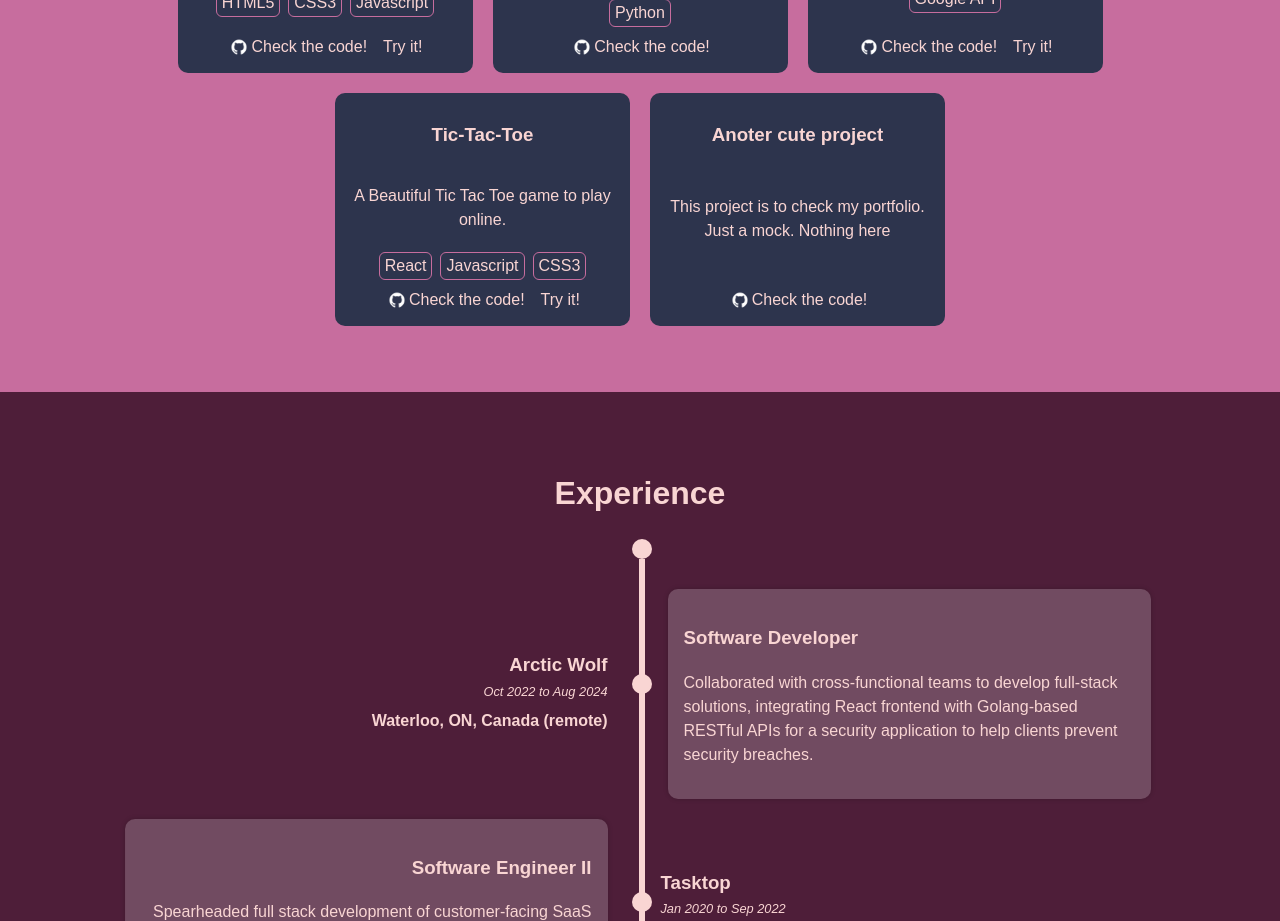
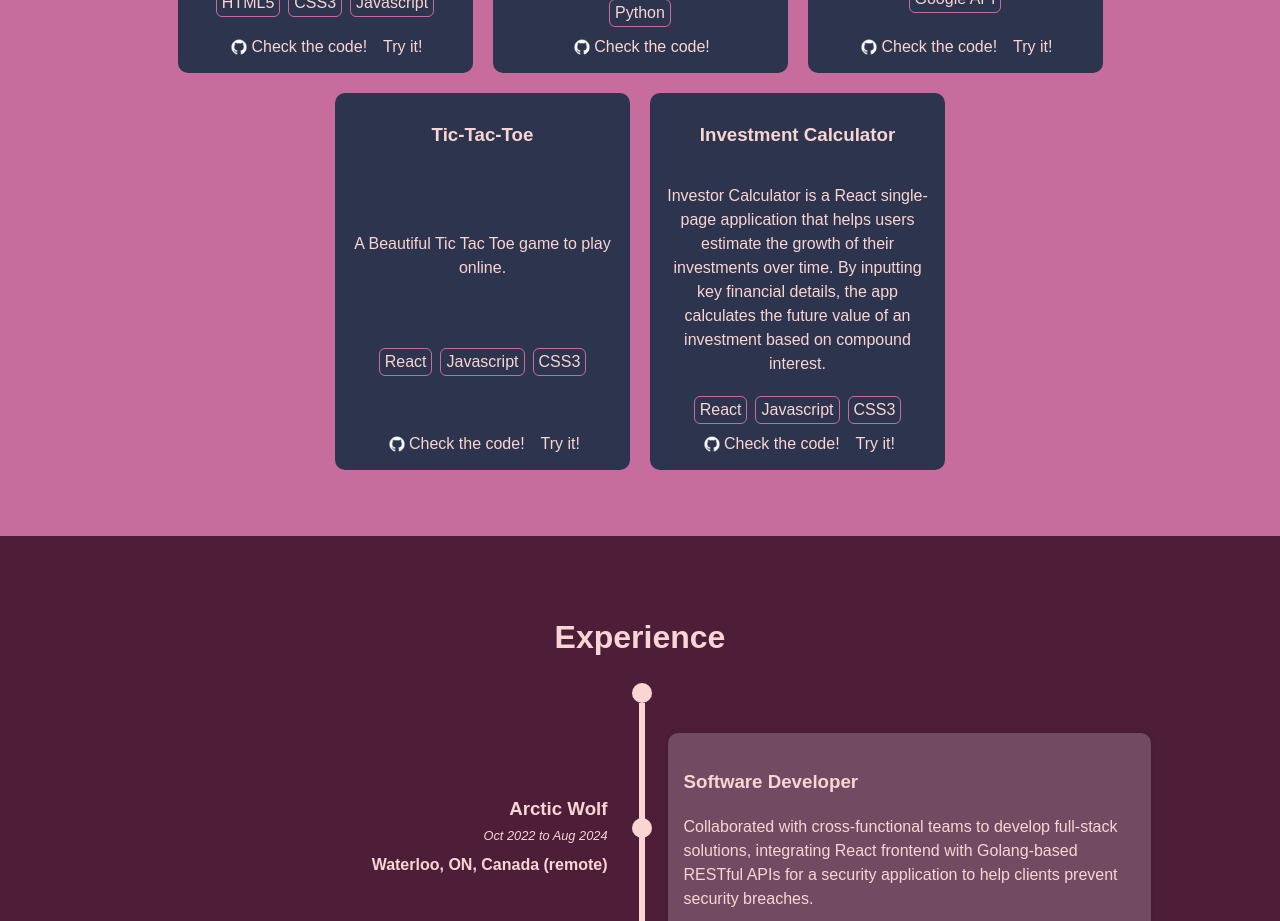
Before and after one commit to laislodi/portfolio, a React (Create React App) app: page / in a window 1280 px wide. Shown: the part 1260-2181 px from the top of the page. Built offline with nearby package versions, Linux system fonts and the light colour scheme.

Commit message:
Add new Project to resume

```diff
--- a/src/assets/data/resume.js
+++ b/src/assets/data/resume.js
@@ -227,11 +227,11 @@ export const RESUME = {
       "screenshots": []
     },
     {
-      "name": "Anoter cute project",
-      "description": "This project is to check my portfolio. Just a mock. Nothing here",
-      "url": "",
-      "github": "https://github.com/laislodi/",
-      "languages": [],
+      "name": "Investment Calculator",
+      "description": "Investor Calculator is a React single-page application that helps users estimate the growth of their investments over time. By inputting key financial details, the app calculates the future value of an investment based on compound interest.",
+      "url": "https://laislodi.github.io/investment-calculator/",
+      "github": "https://github.com/laislodi/investment-calculator/",
+      "languages": ["React", "Javascript", "CSS3"],
       "technologies": [],
       "screenshots": []
     }
```
